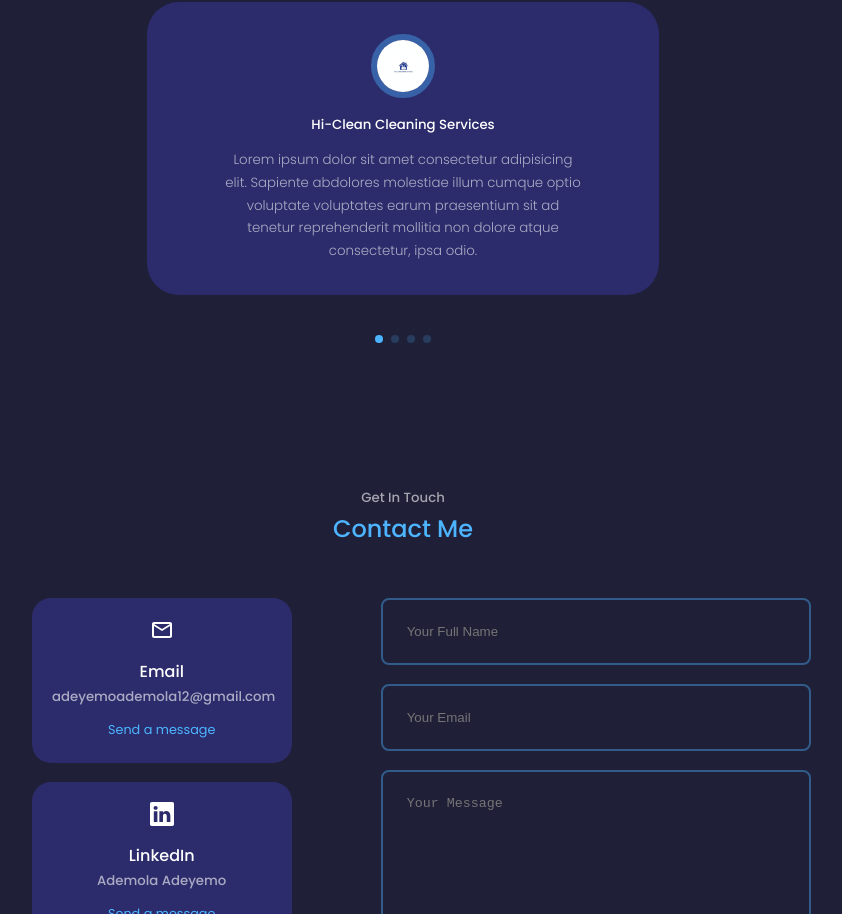
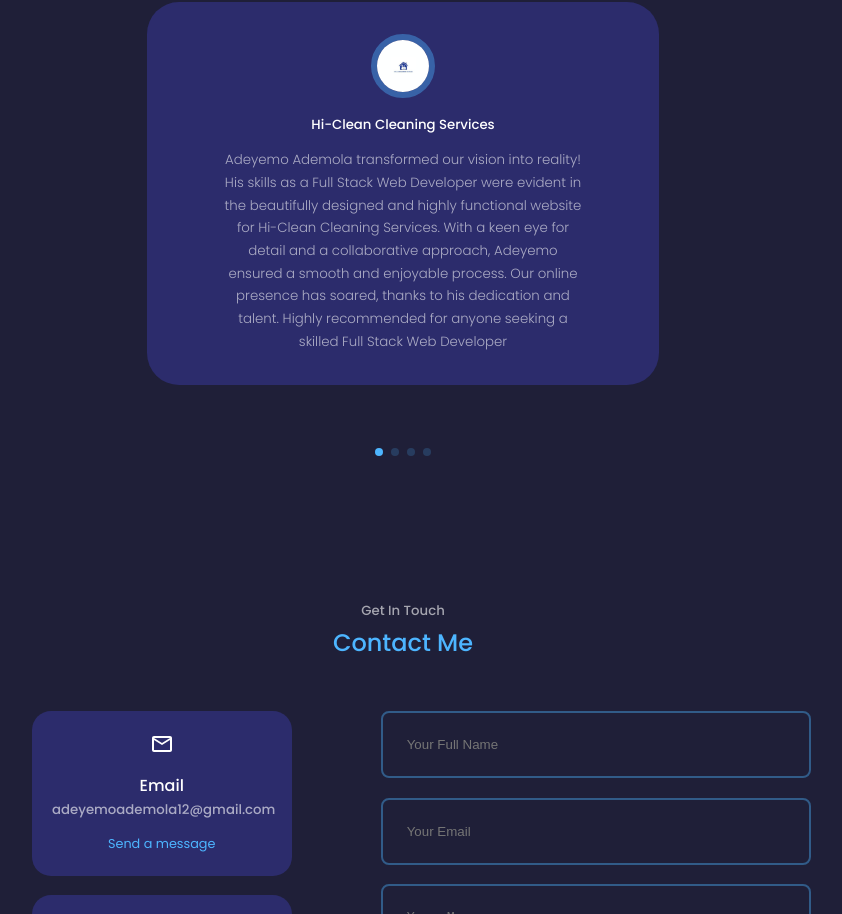
Before and after one commit to Mcdemzy/my-react-portfolio, a React (Create React App) app: page / in a window 1280 px wide. Shown: the part 4558-5472 px from the top of the page, without its empty margins (237-1079 px from the left). Built offline with nearby package versions, Linux system fonts and the light colour scheme.

Commit message:
Added Reviews for Testimonials

```diff
--- a/src/components/testimonials/Testimonials.jsx
+++ b/src/components/testimonials/Testimonials.jsx
@@ -18,25 +18,25 @@ const data = [
     avatar: AVTR1,
     name: "Hi-Clean Cleaning Services",
     review:
-      "Lorem ipsum dolor sit amet consectetur adipisicing elit. Sapiente abdolores molestiae illum cumque optio voluptate voluptates earum praesentium sit ad tenetur reprehenderit mollitia non dolore atque consectetur, ipsa odio.",
+      "Adeyemo Ademola transformed our vision into reality! His skills as a Full Stack Web Developer were evident in the beautifully designed and highly functional website for Hi-Clean Cleaning Services. With a keen eye for detail and a collaborative approach, Adeyemo ensured a smooth and enjoyable process. Our online presence has soared, thanks to his dedication and talent. Highly recommended for anyone seeking a skilled Full Stack Web Developer",
   },
   {
     avatar: AVTR2,
     name: "Coloby",
     review:
-      "Lorem ipsum dolor sit amet consectetur adipisicing elit. Sapiente abdolores molestiae illum cumque optio voluptate voluptates earum praesentium sit ad tenetur reprehenderit mollitia non dolore atque consectetur, ipsa odio.",
+      "Adeyemo Ademola has been instrumental at Coloby, bringing innovative solutions and technical prowess to our startup. His collaborative spirit and commitment to excellence have made a significant impact on our projects. Looking forward to continued success together!",
   },
   {
     avatar: AVTR3,
     name: "Fortune Royal Multiconcepts",
     review:
-      "Lorem ipsum dolor sit amet consectetur adipisicing elit. Sapiente abdolores molestiae illum cumque optio voluptate voluptates earum praesentium sit ad tenetur reprehenderit mollitia non dolore atque consectetur, ipsa odio.",
+      "Adeyemo Ademola transformed our online presence! His web development expertise elevated our site for Fortune Royal Multiconcepts, creating a seamless and engaging user experience. A standout professional in the field!",
   },
   {
     avatar: AVTR4,
-    name: "Omojola Zion",
+    name: "Kasmoz Private School",
     review:
-      "Lorem ipsum dolor sit amet consectetur adipisicing elit. Sapiente abdolores molestiae illum cumque optio voluptate voluptates earum praesentium sit ad tenetur reprehenderit mollitia non dolore atque consectetur, ipsa odio.",
+      "Adeyemo Ademola has played a pivotal role in transforming Kasmoz Private School's online presence. His expertise and creative flair have given life to our website, effectively capturing the essence of our institution. The website design reflects the academic excellence and vibrant atmosphere of KPS. We appreciate Adeyemo's commitment to delivering a website that aligns seamlessly with our educational values. It has been a pleasure collaborating on this project, and we look forward to continued partnership.",
   },
 ];
 
```
